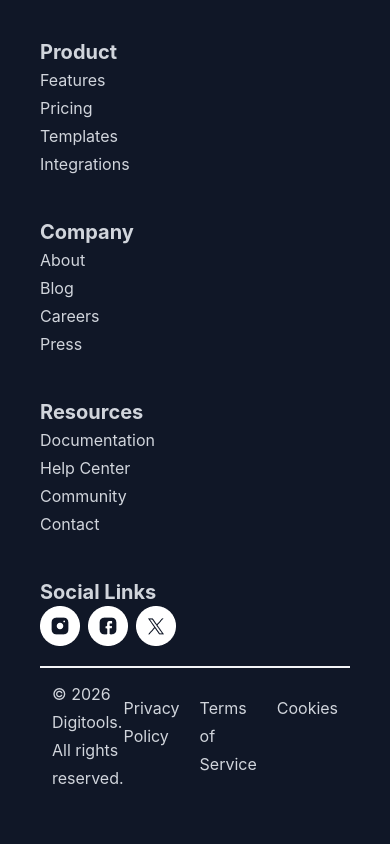
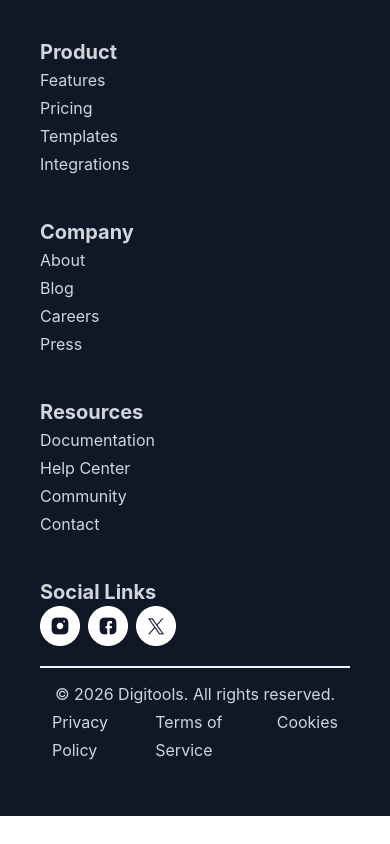
Before and after one commit to dulal71/digitools-platform, a React (Vite) app: page / in a window 390 px wide. Shown: the part 9763-10607 px from the top of the page. After the commit the page ends 10579 px from the top, so only its background shows below. Built offline with nearby package versions, Linux system fonts and the light colour scheme.

Commit message:
fix footer responsive problem

```diff
--- a/src/Components/Footer/Footer.jsx
+++ b/src/Components/Footer/Footer.jsx
@@ -48,7 +48,7 @@ const Footer = () => {
 </ul>
             </div>
             </div>
-        <div className='max-w-7xl mx-auto flex justify-between items-center mt-5 border-t-2 border-gray-100 p-3'>
+        <div className='max-w-7xl mx-auto flex flex-col md:flex-row justify-between items-center mt-5 border-t-2 border-gray-100 p-3'>
          <div>
             <p className='text-gray-300 leading-7'>© 2026 Digitools. All rights reserved.</p>
             </div>
```
Also changed, not shown: 1 other file (tests, documents, lock files or other folders).
